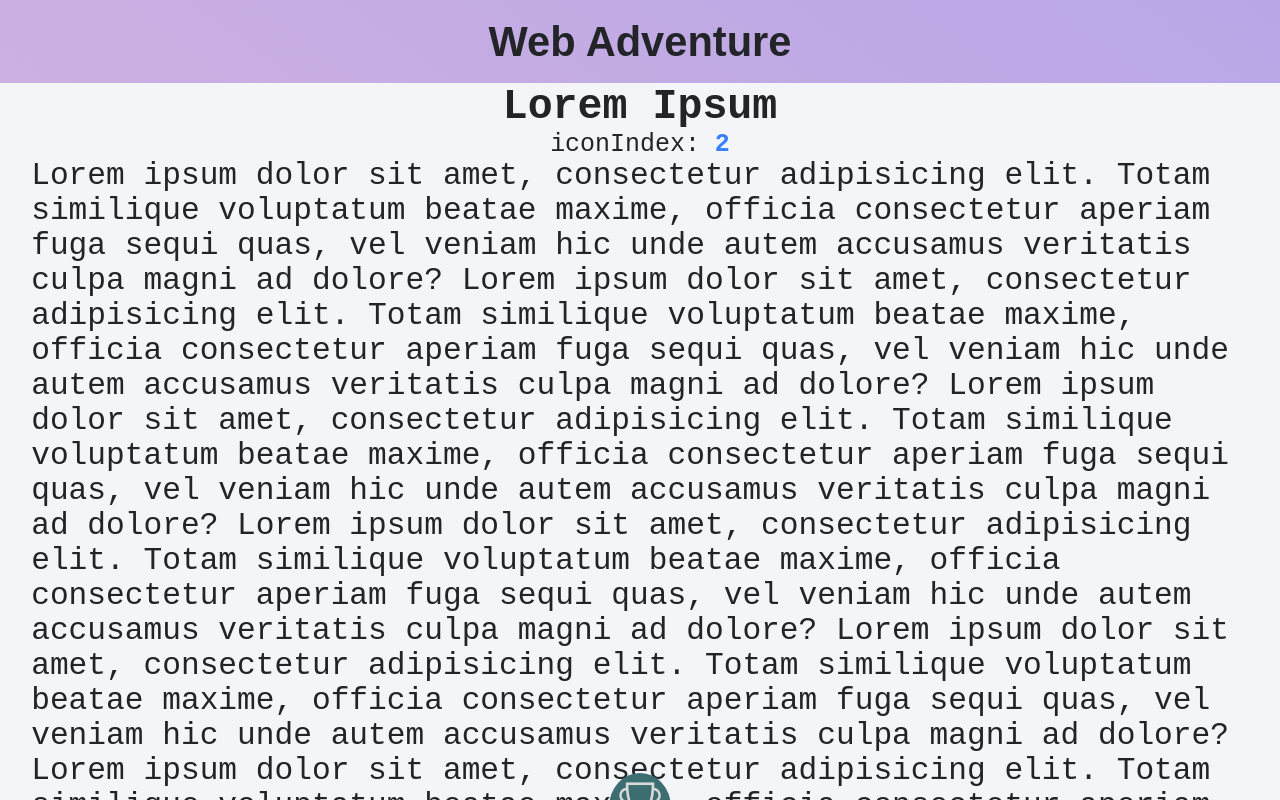
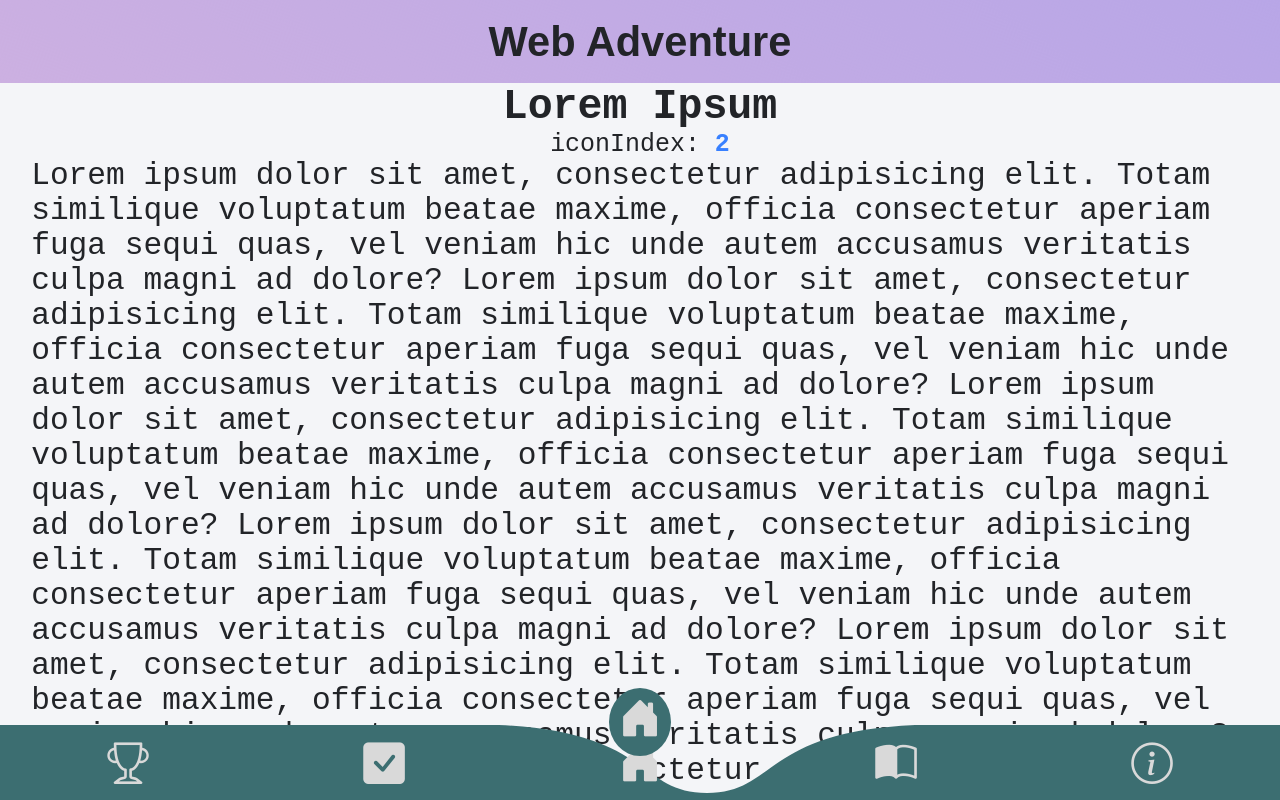
Before and after one commit to dudushy/web-adventure, an Angular app: page /footer-icons in a window 1280 px wide. Built offline with nearby package versions, Linux system fonts and the light colour scheme.

Commit message:
A lot of progress, but thats enough for today
- Create custom SVG shape
- Create CSS mask
- Update selectedIcon icon

```diff
--- a/src/app/adventures/clones/footer-icons/footer-icons.component.html
+++ b/src/app/adventures/clones/footer-icons/footer-icons.component.html
@@ -14,9 +14,13 @@
     Lorem ipsum dolor sit amet, consectetur adipisicing elit. Totam similique voluptatum beatae maxime, officia consectetur aperiam fuga sequi quas, vel veniam hic unde autem accusamus veritatis culpa magni ad dolore?
   </p>
 
-  <div class="customFooter">
+  <div class="customFooter" [style.--footerIconIndex]="iconIndex">
     <div class="customFooter-selectedIcon">
-      <i class="bi bi-trophy"></i>
+      <i *ngIf="iconIndex == 0" class="bi bi-trophy"></i>
+      <i *ngIf="iconIndex == 1" class="bi bi-check-square-fill"></i>
+      <i *ngIf="iconIndex == 2" class="bi bi-house-door-fill"></i>
+      <i *ngIf="iconIndex == 3" class="bi bi-book-half"></i>
+      <i *ngIf="iconIndex == 4" class="bi bi-info-circle"></i>
     </div>
 
     <div class="customFooter-icon" (click)="updateIconIndex(0)">
--- a/src/app/adventures/clones/footer-icons/footer-icons.component.scss
+++ b/src/app/adventures/clones/footer-icons/footer-icons.component.scss
@@ -49,20 +49,69 @@ span {
 }
 
 .customFooter {
-  --footerBackground: rgb(60, 110, 113);
-  --footerIconColor: rgb(217, 217, 217);
+  --transitionArgs: all 0.3s ease-in-out;
+  --footerHeight: calc(var(--responsiveUnit) * 4);
+  --footerBackground: #3c6e71;
+  --footerIconColor: #d9d9d9;
   --footerFontSize: calc(var(--responsiveUnit) * 2);
+  --maskHeight: calc(var(--responsiveUnit) * 3.25);
+  --maskWidth: calc(var(--responsiveUnit) * 20);
+  --maskTopOffset: calc(var(--responsiveUnit) * 0);
+  --maskOffsetMultiplier: 6;
+  --maskLeftOffset: calc(var(--responsiveUnit) * 2 * var(--maskOffsetMultiplier) * var(--footerIconIndex));
 
-  position: absolute;
-  bottom: 0;
+  position: sticky;
+  // bottom: 0;
+  bottom: calc(var(--footerHeight) * -0.1);
   display: flex;
   align-items: center;
   justify-content: space-around;
   width: 100%;
-  background: var(--footerBackground);
+  height: var(--footerHeight);
+  background: transparent;
   color: var(--footerIconColor);
   font-size: var(--footerFontSize);
   padding-block: calc(var(--responsiveUnit) * 0.75);
+
+  &,
+  &::before,
+  &::after,
+  * {
+    @include allVendors(transition, var(--transitionArgs));
+  }
+
+  &::before {
+    content: "";
+    position: absolute;
+    inset: 0;
+    background: var(--footerBackground);
+    z-index: -1;
+    @include allVendors(
+      mask-image,
+      linear-gradient(black, black),
+      url("assets/imgs/SVGs/footer-icons/curve-shape_h10.svg")
+    );
+    @include allVendors(mask-size, 100% 100%, var(--maskWidth) var(--maskHeight));
+    @include allVendors(mask-position, top left, var(--maskLeftOffset) var(--maskTopOffset));
+    @include allVendors(mask-repeat, no-repeat);
+    @include allVendors(mask-composite, exclude);
+    @include allVendors(mask-composite, xor);
+  }
+
+  &::after {
+    content: "";
+    display: block;
+    width: var(--maskWidth);
+    height: var(--maskHeight);
+    position: absolute;
+    top: 0;
+    left: 0;
+    transform: translate(var(--maskLeftOffset), var(--maskTopOffset));
+    background-position: top left;
+    background-size: 100% 100%;
+    z-index: 1;
+    pointer-events: none;
+  }
 
   .customFooter-icon {
     display: grid;
@@ -82,5 +131,4 @@ span {
   font-size: var(--footerFontSize);
   padding: calc(var(--responsiveUnit) * 0.5);
   border-radius: 50%;
-  // @include allVendors(mask-image, radial-gradient(ellipse at center, transparent 50%, black 60%));
 }
```
Also changed, not shown: src/assets/imgs/SVGs/footer-icons/curve-shape_h10.svg (added).
